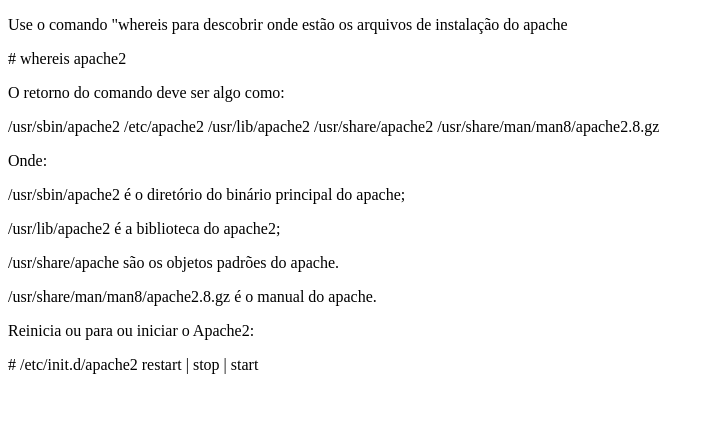
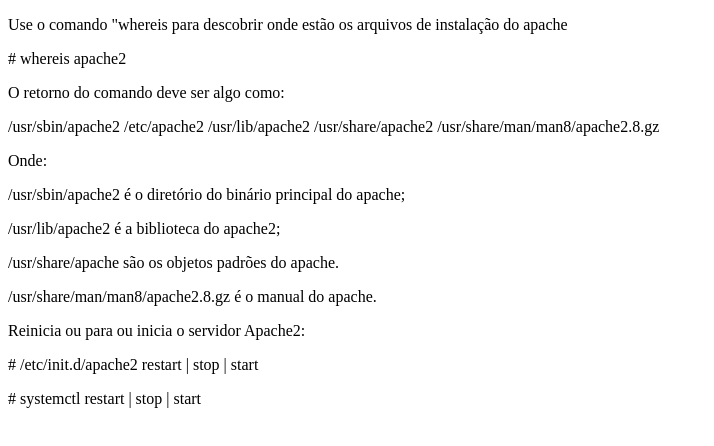
Before and after one commit to geovane-morais/documentacao_pessoal, a plain HTML site: page apache2.html in a window 1280 px wide. Shown: the whole page, without its empty margins (0-714 px from the left). Drawn offline with Linux system fonts and the light colour scheme.

Commit message:
editing apache2.html

```diff
--- a/apache2.html
+++ b/apache2.html
@@ -20,8 +20,9 @@
 			<p>/usr/share/apache são os objetos padrões do apache.</p>
 			<p>/usr/share/man/man8/apache2.8.gz é o manual do apache.</p>
 
-			<p>Reinicia ou para ou iniciar o Apache2:</p>
+			<p>Reinicia ou para ou inicia o servidor Apache2:</p>
 			<p># /etc/init.d/apache2 restart | stop | start</p>
+			<p># systemctl restart | stop | start</p>
 		</main>
 	</body>
 
```
